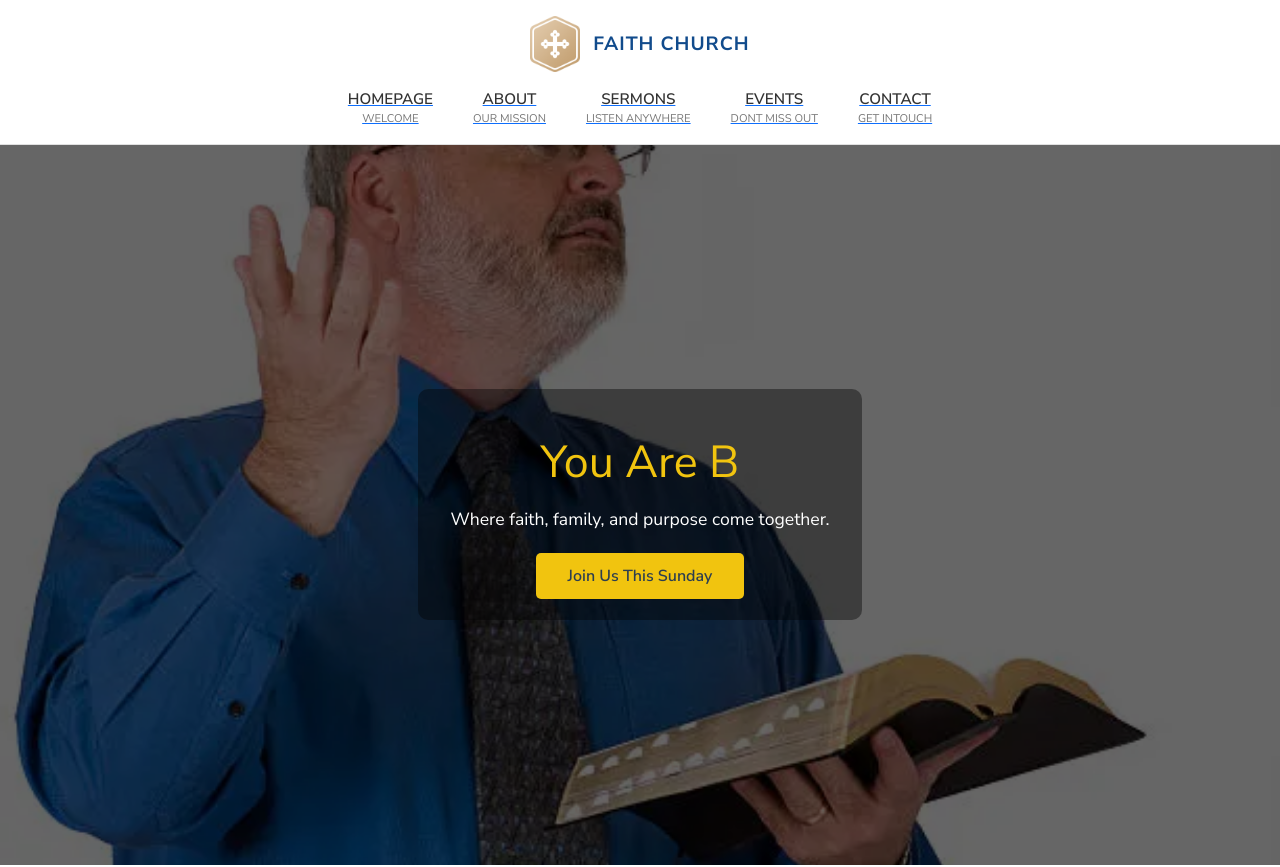
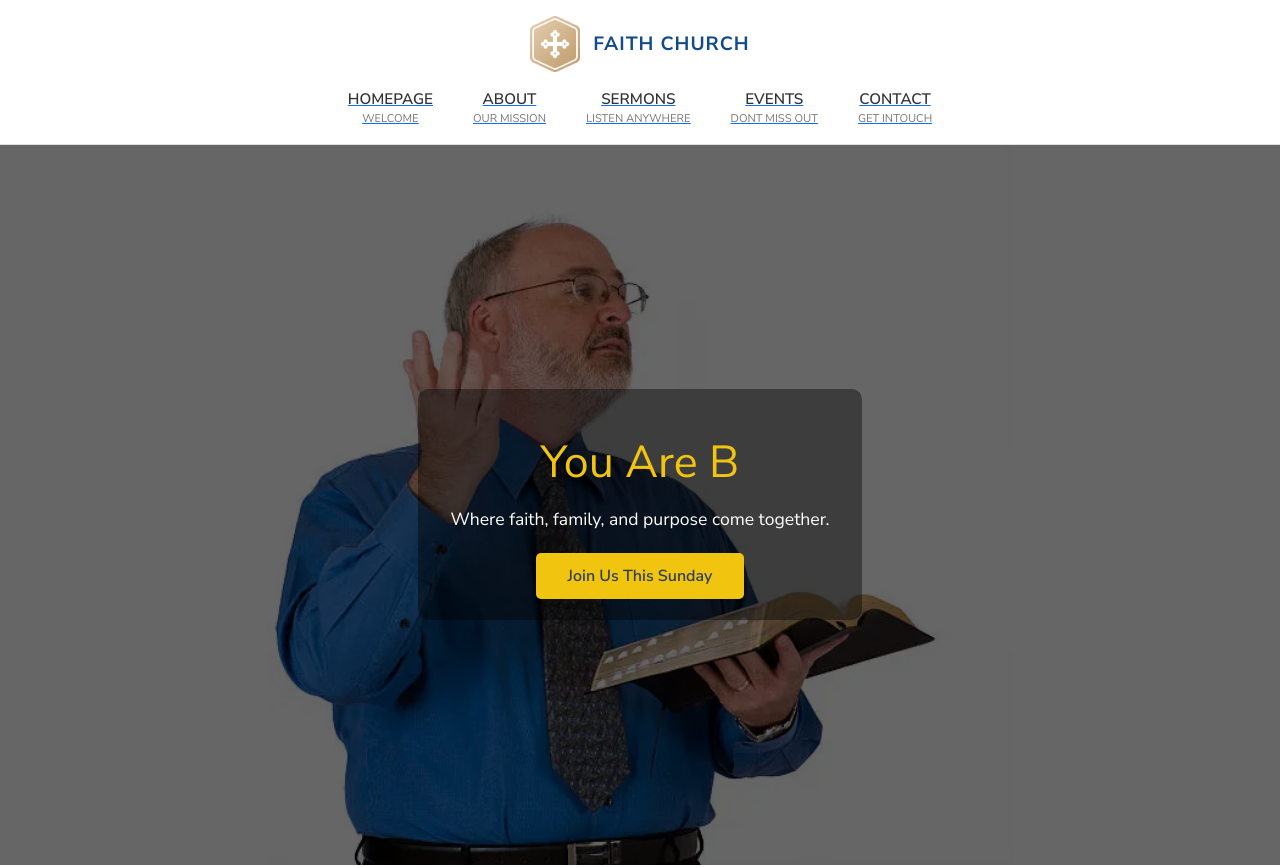
Before and after one commit to fhemmi/church-website, a React (Create React App) app: page / in a window 1280 px wide. Shown: the top 867 px of the page. Built offline with nearby package versions, Linux system fonts and the light colour scheme; no server answers.

Commit message:
site update

```diff
--- a/src/components/Herosection.css
+++ b/src/components/Herosection.css
@@ -1,7 +1,7 @@
 
 .hero-section {
   /* background-image: url('https://images.unsplash.com/photo-1528459801416-a9e53bbf4e17?auto=format&fit=crop&q=80'); */
-  /* background-size: contain; */
+  background-size: contain;
   background-image: url('../assets/images/preacher.webp');
   background-position: center;
   height: 90vh;
@@ -82,4 +82,7 @@
     font-size: 0.95rem;
     padding: 0.65rem 1.5rem;
   }
+.hero-section {
+  background-size: cover ;
 }
+}
```
